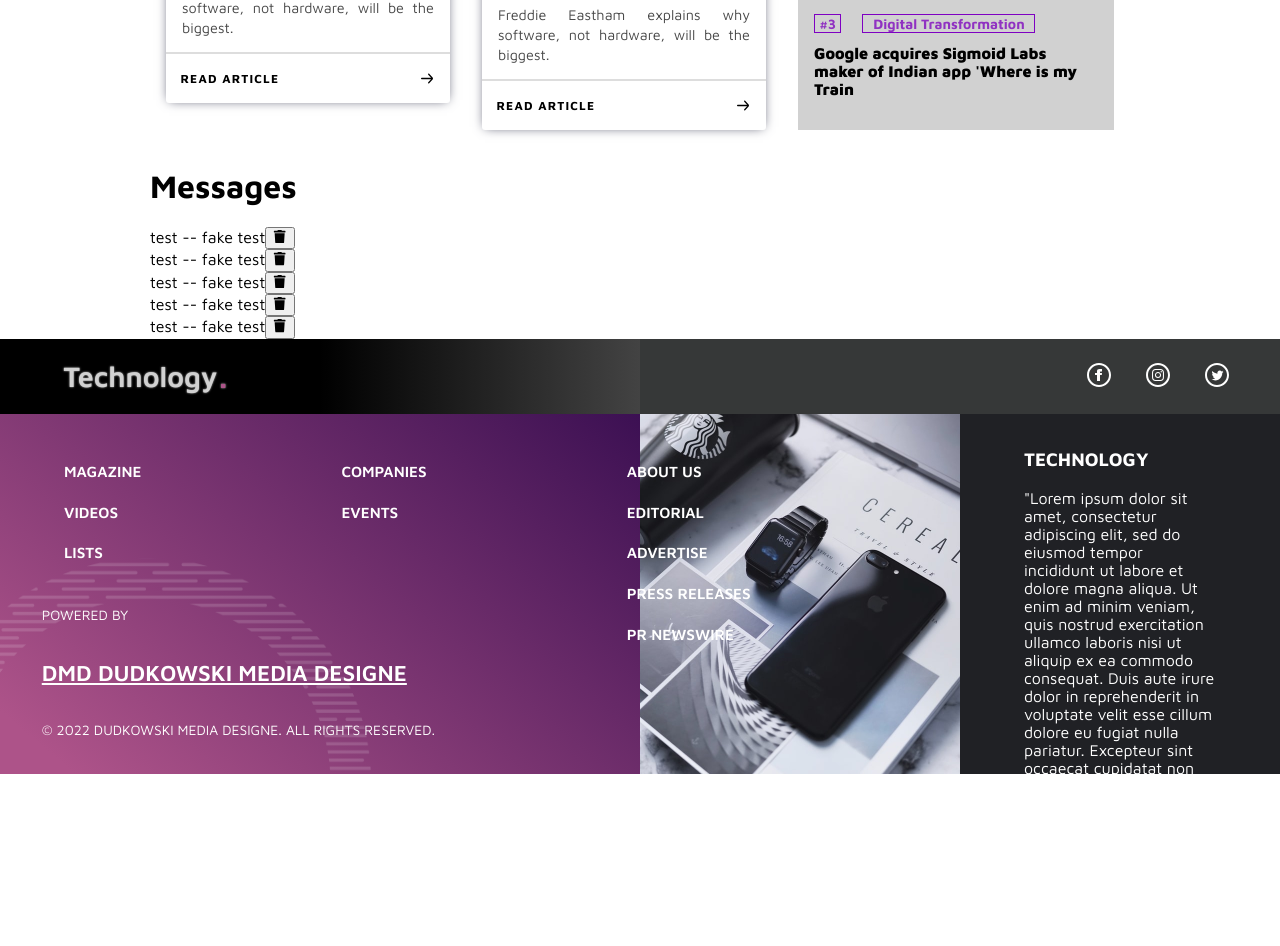
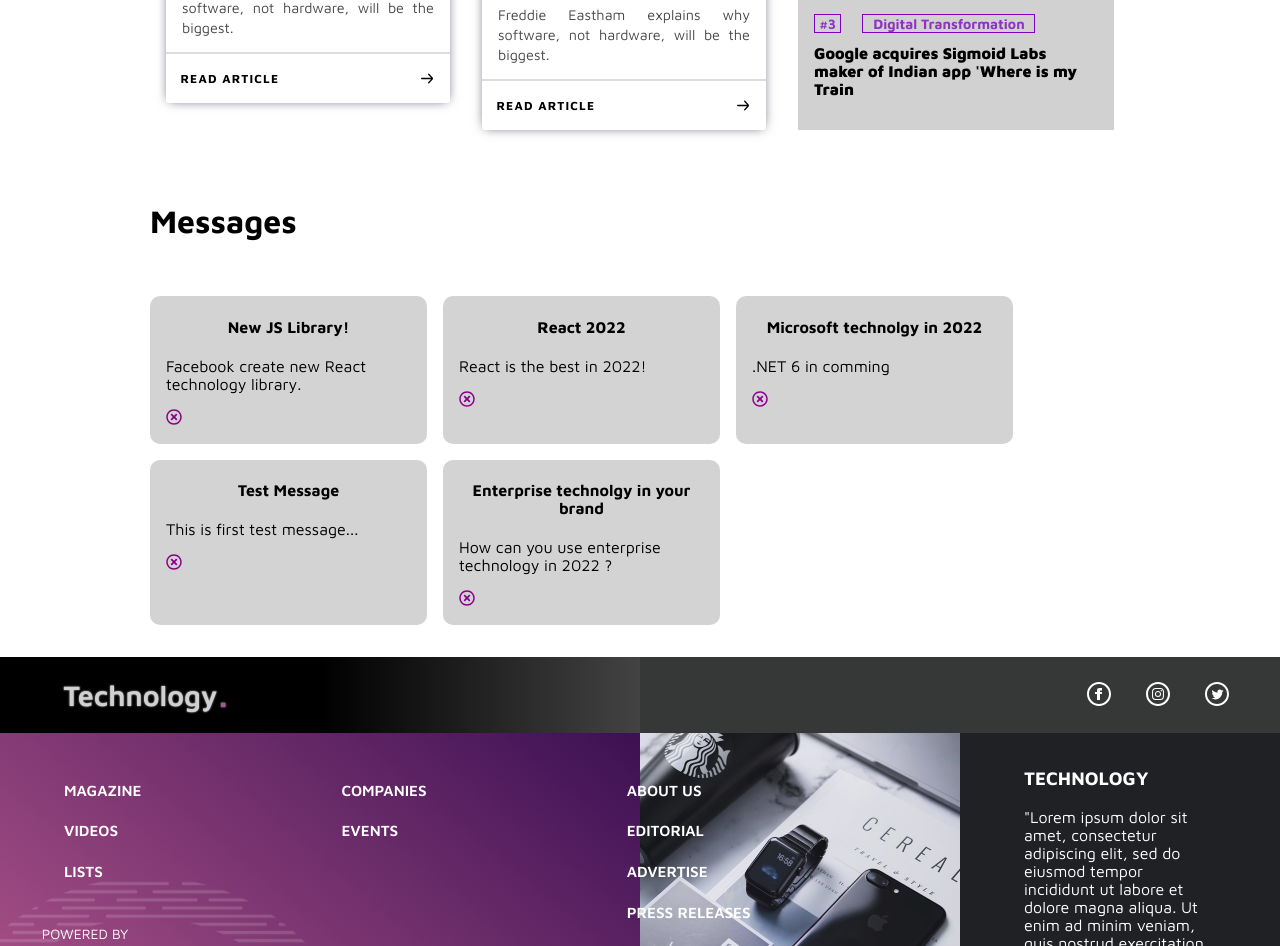
Before and after one commit to tomaszdudkowski/react-application, a React (Create React App) app: page / in a window 1280 px wide. Shown: the part 1120-2066 px from the top of the page. Before the commit the page ends 1985 px from the top, so only its background shows below. Built offline with nearby package versions, Linux system fonts and the light colour scheme; the HTML template or start-up script is replaced by a standard one; a web font is replaced by a local one.

Commit message:
Add SCSS for Message Logger component.

```diff
--- a/src/App.js
+++ b/src/App.js
@@ -11,7 +11,7 @@ import Footer from "./Components/Footer";
 import articles from "./Data/articles.json";
 import popular from "./Data/mostpopular.json";
 
-import { MessageProvider } from "./ContextProviders/MessageHooks";
+import { MessageProvider } from "./Hooks/MessageHooks";
 
 function App() {
   const Articles = articles.map((article) => {
--- a/src/Components/Elements/_Message.js
+++ b/src/Components/Elements/_Message.js
@@ -1,17 +1,20 @@
 import React from "react";
-import { FaTrash } from "react-icons/fa"
-import { useMessages } from "../../ContextProviders/MessageHooks";
+import { FaRegTimesCircle } from "react-icons/fa"
+import { useMessages } from "../../Hooks/MessageHooks";
+
+import "../../SCSS/Components/_messageLogger.scss"
 
 export default function Message({id, title, message}) {
 
     const { removeMessage } = useMessages();
 
     return(
-        <div>
-             <span>{title} -- {message}</span>
-             <button onClick={() => removeMessage(id)}>
-                 <FaTrash />
-             </button>
+        <div className="message">
+             <h4 className="message-title">{ title }</h4>
+             <p className="message-text">{ message }</p>
+             <div className="message-remove" onClick={() => removeMessage(id)}>
+                 <FaRegTimesCircle />
+             </div>
         </div>
     )
 }
--- a/src/Components/MessageLogger.js
+++ b/src/Components/MessageLogger.js
@@ -1,19 +1,28 @@
 import React from "react";
-import { useMessages } from "../ContextProviders/MessageHooks";
+import { useMessages } from "../Hooks/MessageHooks";
 import Message from "./Elements/_Message";
+
+import "../SCSS/Components/_messageLogger.scss";
+import "../SCSS/Layout/_flex.scss";
 
 export default function MessageLogger() {
   const { messages } = useMessages();
-  if (!messages.length) return <div>Brak wiadomości.</div>;
+  if (!messages.length)
+    return (
+      <div className="message-logger flex">
+        <h1 className="title">Messages</h1>
+        <p>Brak wiadomości do wyświetlenia.</p>
+      </div>
+    );
 
   const MessageItem = messages.map((message) => {
     return <Message {...message} />;
   });
 
   return (
-    <div className="messages-wrapper">
-      <h1>Messages</h1>
-      {MessageItem}
+    <div className="message-logger flex">
+      <h1 className="title">Messages</h1>
+      <div className="flex wrap messages-wrapper">{MessageItem}</div>
     </div>
   );
 }
--- a/src/Data/messages.json
+++ b/src/Data/messages.json
@@ -1,7 +1,7 @@
 [
-    {"id":1, "title":"test", "message":"fake test"},
-    {"id":2, "title":"test", "message":"fake test"},
-    {"id":3, "title":"test", "message":"fake test"},
-    {"id":4, "title":"test", "message":"fake test"},
-    {"id":5, "title":"test", "message":"fake test"}
+    {"id":1, "title":"New JS Library!", "message":"Facebook create new React technology library."},
+    {"id":2, "title":"React 2022", "message":"React is the best in 2022!"},
+    {"id":3, "title":"Microsoft technolgy in 2022", "message":".NET 6 in comming"},
+    {"id":4, "title":"Test Message", "message":"This is first test message..."},
+    {"id":5, "title":"Enterprise technolgy in your brand", "message":"How can you use enterprise technology in 2022 ?"}
 ]
--- /dev/null
+++ b/src/SCSS/Components/_messageLogger.scss
@@ -0,0 +1,41 @@
+.message-logger {
+  flex-direction: column;
+  width: 100%;
+
+  .title {
+    margin: 0;
+  }
+
+  .messages-wrapper {
+    padding-bottom: 1em;
+
+    .message {
+      background-color: lightgrey;
+      padding-left: 1em;
+      padding-right: 1em;
+      padding-bottom: 1em;
+      margin-right: 1em;
+      margin-bottom: 1em;
+      width: 25%;
+      border-radius: 10px;
+
+      .message-title {
+        text-align: center;
+      }
+
+      .message-text {
+      }
+
+      .message-remove {
+        margin-top: 1em;
+        color: darkmagenta;
+        display: inline;
+
+        &:hover {
+          cursor: pointer;
+          color: #c54ac5;
+        }
+      }
+    }
+  }
+}
```
Also changed, not shown: src/Hooks/MessageHooks.js (renamed from src/ContextProviders/MessageHooks.js).
